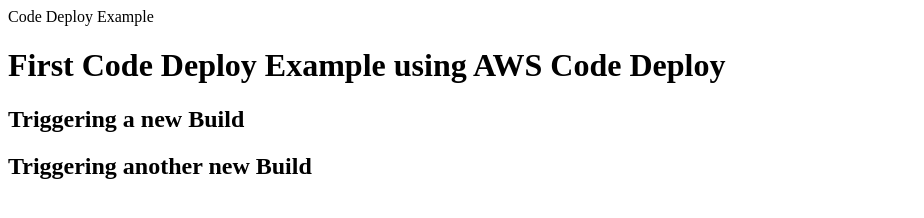
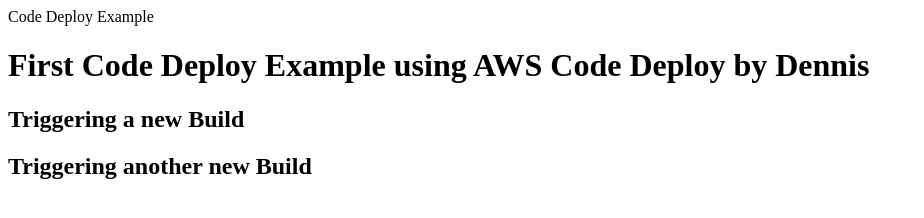
Before and after one commit to zuneishere/CodeDeployDemo, a plain HTML site: page index.html in a window 1280 px wide. Shown: the whole page, without its empty margins (0-924 px from the left). Drawn offline with Linux system fonts and the light colour scheme.

Commit message:
Second commit codedeploydemo

```diff
--- a/index.html
+++ b/index.html
@@ -4,7 +4,7 @@
     Code Deploy Example
   </head>
   <body>
-    <h1>First Code Deploy Example using AWS Code Deploy</h1>
+    <h1>First Code Deploy Example using AWS Code Deploy by Dennis</h1>
 	<h2>Triggering a new Build</h2>
 	<h2>Triggering another new Build</h2>
   </body>
```
